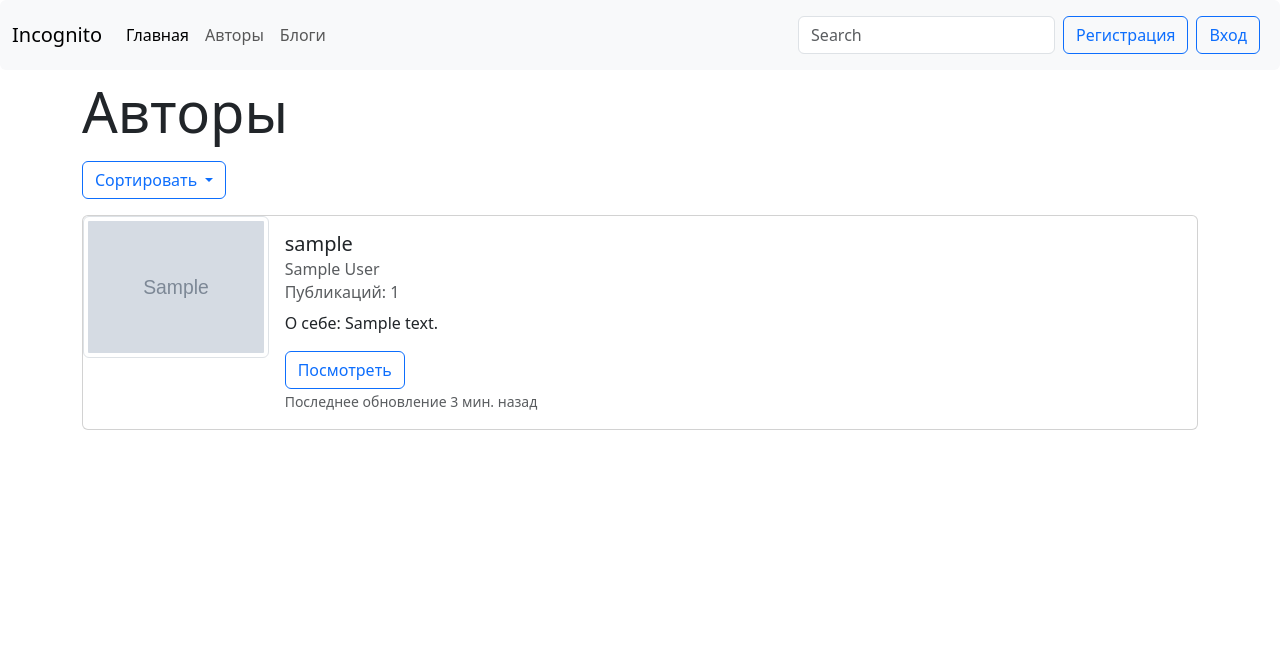
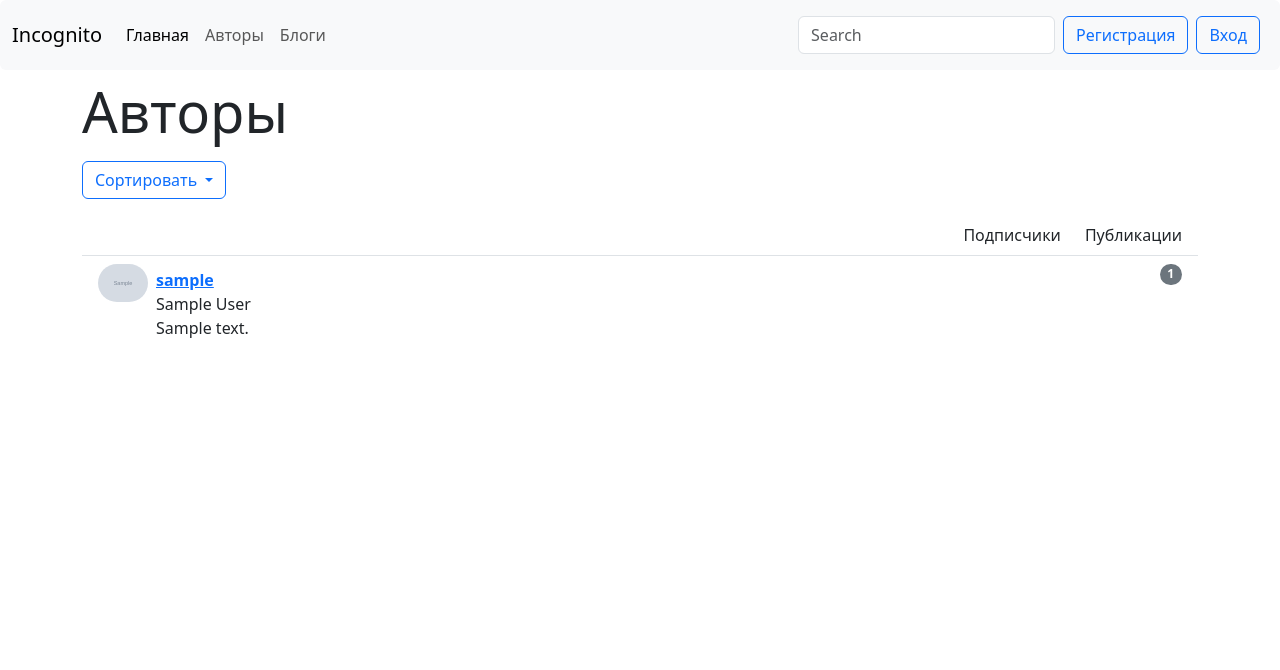
Before and after one commit to mikhailfed68/django-blog, a Django app: page /users/ in a window 1280 px wide. Shown: the top 670 px of the page. Run offline with Django 4.2, Linux system fonts and the light colour scheme; tables that the repository leaves empty hold one stand-in row (values such as "Sample post"); grey boxes marked "Sample" are stand-in pictures; some libraries are stand-ins or nearby versions.

Commit message:
Fix the display of user list and blog list in profile

```diff
--- a/users/templates/users/user_list.html
+++ b/users/templates/users/user_list.html
@@ -18,29 +18,29 @@
         </ul>
       </div>
 
-      {% for author in authors %}
-      <div class="card mb-3">
-        <div class="row g-0">
-          <div class="col-md-2">
-            <img src="{{ author.profile.profile_picture.url }}" class="img-fluid img-thumbnail" alt="profile-picture">
+      <ul class="list-group list-group-flush">
+        <li class="list-group-item d-flex justify-content-end align-items-start">
+          <div>Подписчики</div> <div class="ms-4">Публикации</div>
+        </li>
+        {% for author in authors %}
+        <li class="list-group-item d-flex justify-content-between align-items-start">
+          <img
+          src="{{ author.profile.profile_picture.url }}"
+          class="img-fluid rounded-pill"
+          alt="profile-picture"
+          width="50px"
+          height="50px"
+          >
+          <div class="ms-2 mt-1 me-auto text-break">
+            <a href="{% url 'users:profile' author.username %}">
+              <div class="fw-bold text-break">{{ author.get_username }}</div>
+            </a>
+            <div>{{ author.get_full_name }}</div>
+            {{ author.profile.about_me }}
           </div>
-          <div class="col-md-10">
-            <div class="card-body">
-              <h5 class="card-title">{{ author.get_username }}</h5>
-              <h6 class="card-subtitle mb-2 text-muted">{{ author.get_full_name }}</h6>
-              <h6 class="card-subtitle mb-2 text-muted">Публикаций: {{ author.article__count }}</h6>
-              {% if author.profile.about_me %}
-              <p class="card-text">О себе: {{ author.profile.about_me }}</p>
-              {% else %}
-              <br>
-              {% endif %}
-              <a href="{% url 'users:profile' author.username %}" class="btn btn-outline-primary">Посмотреть</a>
-              <p class="card-text"><small class="text-muted">Последнее обновление 3 мин. назад</small></p>
-            </div>
-          </div>
-        </div>
-      </div>
-      {% endfor %}
-      </div>
+          <span class="badge bg-secondary rounded-pill ms-5">{{ author.article__count }}</span>
+        </li>
+        {% endfor %}
+      </ul>
     </section>
 {% endblock %}
```
Also changed, not shown: users/templates/users/profile.html (+18 -7 lines).
